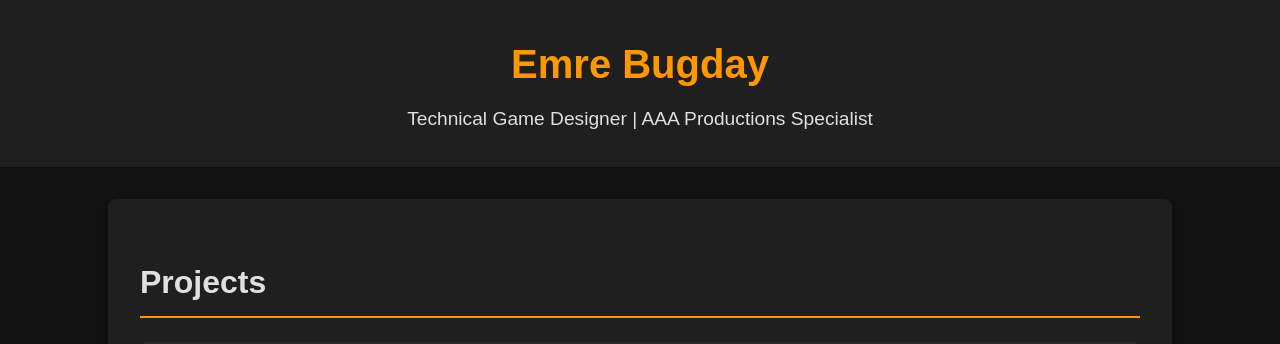
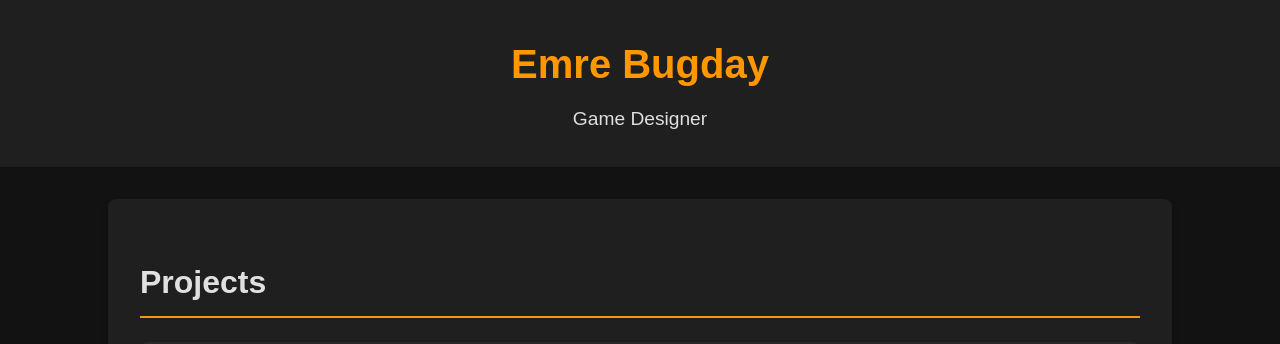
Before and after one commit to EmreBugday99/EmreBugday99.github.io, a plain HTML site: page index.html in a window 1280 px wide. Shown: the top 344 px of the page. Drawn offline with Linux system fonts and the light colour scheme.

Commit message:
Header role updated

```diff
--- a/index.html
+++ b/index.html
@@ -12,7 +12,7 @@
 
     <header>
         <h1>Emre Bugday</h1>
-        <p>Technical Game Designer | AAA Productions Specialist</p>
+        <p>Game Designer</p>
     </header>
 
     <section id="projects">
```
